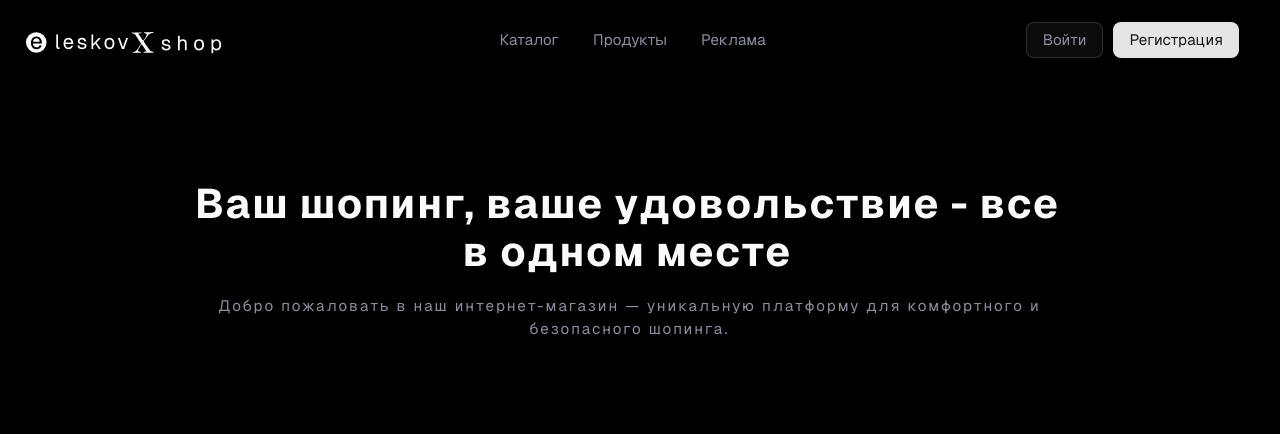
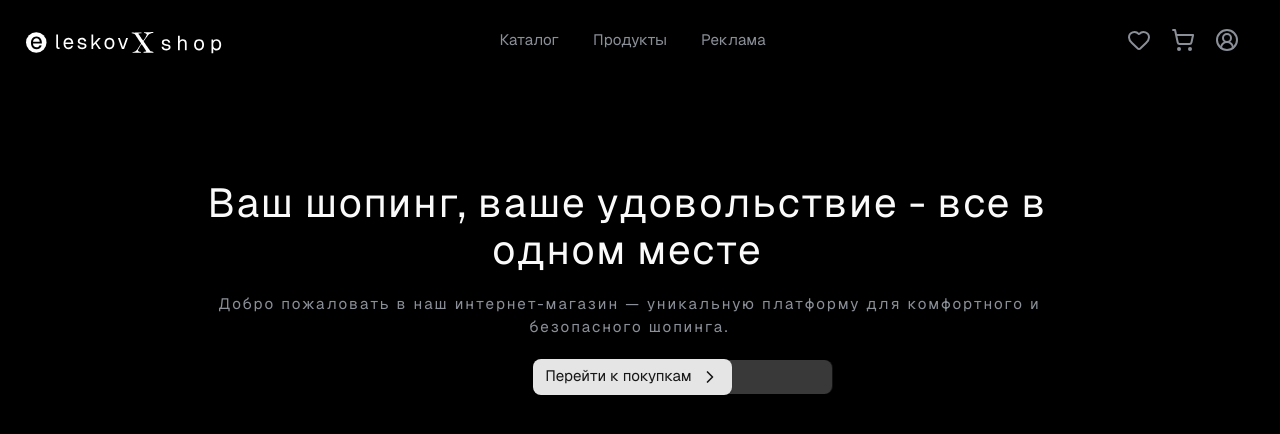
Before and after one commit to ELeskov/fullstack-shop, a React (Vite) app in the folder app-shop-frontend-part/: page / in a window 1280 px wide. Shown: the top 434 px of the page. Built offline with nearby package versions, Linux system fonts and the light colour scheme.

Commit message:
add swiper button

```diff
--- /dev/null
+++ b/app-shop-frontend-part/src/shared/ui/swipeButton/index.ts
@@ -0,0 +1 @@
+export { SwipeButton } from './ui/swipeButton'
--- /dev/null
+++ b/app-shop-frontend-part/src/shared/ui/swipeButton/ui/swipeButton.module.scss
@@ -0,0 +1,54 @@
+.swipe-button {
+  position: relative;
+  user-select: none;
+
+  &:active,
+  &:hover {
+    &::after {
+      opacity: 0;
+      animation: none;
+    }
+  }
+
+  &::after {
+    content: '';
+    position: absolute;
+    width: rem(180);
+    height: rem(34);
+    border-radius: rem(8);
+    background: #fff;
+    z-index: -1;
+    opacity: 0.5;
+    animation-name: bouncing;
+    animation-duration: 1.5s;
+    animation-iteration-count: infinite;
+    animation-delay: 2s;
+  }
+
+  &:hover {
+    translate: rem(10);
+  }
+
+  &__icon {
+    transition: all 0.2s ease-out;
+    width: rem(20) !important;
+    height: auto;
+  }
+
+  &__wrapper {
+    display: flex;
+    column-gap: rem(10);
+    align-self: center;
+  }
+}
+
+@keyframes bouncing {
+  0% {
+    translate: 0;
+  }
+
+  100% {
+    translate: rem(200);
+    opacity: 0;
+  }
+}
--- /dev/null
+++ b/app-shop-frontend-part/src/shared/ui/swipeButton/ui/swipeButton.tsx
@@ -0,0 +1,46 @@
+import { useNavigate } from 'react-router'
+import { ChevronRight } from 'lucide-react'
+import { motion, useMotionValue, useTransform } from 'motion/react'
+
+import stl from './swipeButton.module.scss'
+
+import { Button } from '@/shared/ui/components/ui/button'
+
+export function SwipeButton() {
+  const navigate = useNavigate()
+
+  const x = useMotionValue(0)
+
+  const opacity = useTransform(x, [0, 400], ['1', '00'])
+
+  return (
+    <motion.div
+      drag="x"
+      dragDirectionLock
+      dragConstraints={{ left: 0, right: 0 }}
+      dragTransition={{ bounceStiffness: 800, bounceDamping: 20 }}
+      dragElastic={0.4}
+      initial={{ opacity: 0, filter: 'blur(10px)', y: -20 }}
+      animate={{ opacity: 1, filter: 'blur(0px)', y: 0 }}
+      transition={{
+        duration: 0.7,
+        delay: 1.3,
+      }}
+      style={{ x, opacity: opacity }}
+      className={stl['swipe-button__wrapper']}
+      onDragEnd={(_, info) => {
+        if (info.offset.x > 200) {
+          navigate('/catalog')
+        }
+      }}
+    >
+      <Button type="button" className={stl['swipe-button']}>
+        Перейти к покупкам
+        <ChevronRight
+          aria-hidden="true"
+          className={stl['swipe-button__icon']}
+        />
+      </Button>
+    </motion.div>
+  )
+}
--- a/app-shop-frontend-part/src/widgets/header/ui/header.tsx
+++ b/app-shop-frontend-part/src/widgets/header/ui/header.tsx
@@ -19,7 +19,7 @@ import { Logo } from '@/shared/ui/logo'
 import { CATEGORIES } from '@/widgets/header/lib'
 
 export function Header() {
-  const [isAuthorization, setIsAuthorization] = useState(false)
+  const [isAuthorization, setIsAuthorization] = useState(true)
 
   return (
     <header className={stl['header']}>
--- a/app-shop-frontend-part/src/widgets/hero/ui/hero.module.scss
+++ b/app-shop-frontend-part/src/widgets/hero/ui/hero.module.scss
@@ -3,9 +3,12 @@
   justify-content: center;
   align-items: center;
   text-align: center;
-  padding: rem(100) rem(6);
+  padding-block: rem(100);
 
   &__wrapper {
+    display: flex;
+    flex-direction: column;
+    row-gap: rem(20);
     max-width: rem(880);
   }
 
@@ -15,10 +18,9 @@
   }
 
   &__title {
-    @include fluid-text(48, 32);
-
+    @include fluid-text(48, 30);
+    font-weight: normal;
     line-height: 115%;
-    margin-bottom: rem(20);
   }
 
   &__accent-text {
--- a/app-shop-frontend-part/src/widgets/hero/ui/hero.tsx
+++ b/app-shop-frontend-part/src/widgets/hero/ui/hero.tsx
@@ -6,6 +6,8 @@ import {
 } from '@widgets/hero/lib'
 
 import stl from './hero.module.scss'
+
+import { SwipeButton } from '@/shared/ui/swipeButton'
 
 export function Hero() {
   return (
@@ -22,7 +24,10 @@ export function Hero() {
                 delay: i * 0.05,
                 ease: 'easeOut',
               }}
-              style={{ display: 'inline-block', marginRight: '10px' }}
+              style={{
+                display: 'inline-block',
+                marginRight: '10px',
+              }}
             >
               {word}
             </motion.span>
@@ -46,6 +51,7 @@ export function Hero() {
             </motion.span>
           ))}
         </p>
+        <SwipeButton />
       </div>
     </section>
   )
```
